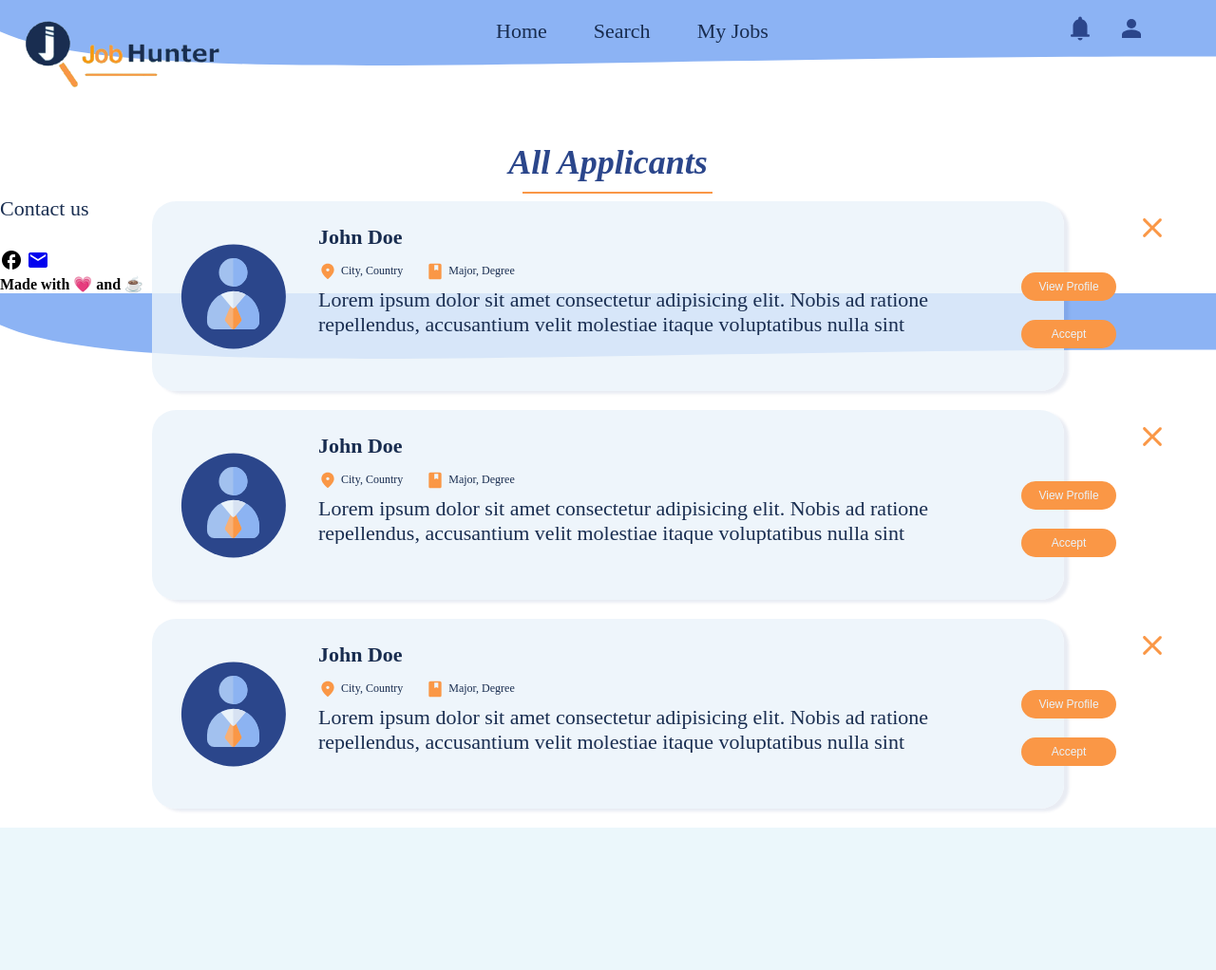
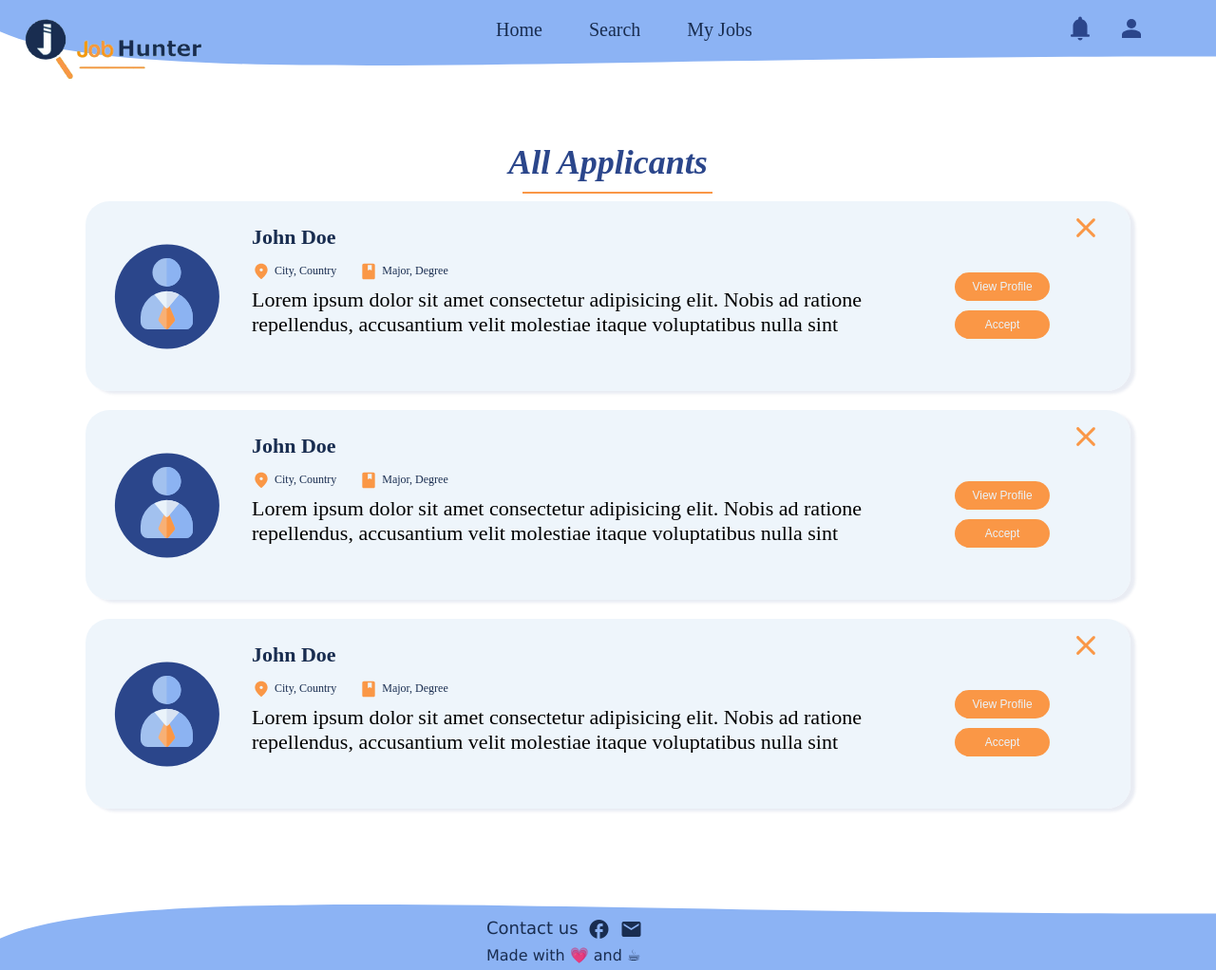
Before and after one commit to RahafNaif/jobHunter, a PHP site: page /Applicants.html in a window 1280 px wide. Shown: the whole page at 95% size. Before the commit the page ends 872 px from the top, so only its background shows below. Run offline with PHP 8.4, Linux system fonts and the light colour scheme.

Commit message:
Add files via upload

```diff
--- a/styles/JobListingStyles.css
+++ b/styles/JobListingStyles.css
@@ -5,11 +5,12 @@
 
 /* SCROLL BAR */
 ::-webkit-scrollbar {
-    width: 10px;
+    width: 0px;
+    background: transparent;
 }
 
 ::-webkit-scrollbar-track {
-    background: #EAF3FA;
+    background: transparent;
 }
 
 ::-webkit-scrollable-thumb {
@@ -41,14 +42,16 @@ h1 {
 }
 
 main {
-    position: absolute;
+    display: flex;
     margin-top: 0;
-    left: 20%;
-    right: 20%;
+    justify-content: center;
+    align-items: center;
 }
 
 .lists {
     margin-top: 10px;
+    margin-left: 50px;
+    margin-right: 50px;
     display: flex;
     flex-direction: column;
     align-items: center;
@@ -57,7 +60,7 @@ main {
 
 .list {
     display: flex;
-    width: 125%;
+    min-width: 1100px;
     height: 25vh;
     background: rgba(234, 243, 250, 0.8);
     margin-bottom: 20px;
@@ -73,14 +76,14 @@ main {
 }
 
 h2,
-p,
+.jonInfo p,
 h6,
 h5 {
     color: #192D50;
     text-align: left;
 }
 
-p {
+.jobDescription {
     font-size: 22px;
     width: 650px;
     height: 50px;
@@ -162,7 +165,7 @@ div svg {
     width: 150px;
 }
 
-.delete{
+.delete {
     position: relative;
     margin: 10px;
     cursor: pointer;
@@ -172,6 +175,7 @@ div svg {
 
 /******** Buttons ********/
 button {
+    display: block;
     position: relative;
     margin: 10px;
     margin-left: 80px;
@@ -208,10 +212,68 @@ button:focus {
     color: #EAF3FA;
 }
 
-
 a {
     text-decoration: none;
 }
+
+/*FOOTER*/
+.footer {
+    position: absolute;
+    top: auto;
+    margin: 0;
+    padding: 0;
+    width: 100%;
+    display: inline-block;
+    overflow-x: hidden;
+}
+
+.shape-footer {
+    transform: rotateX(180deg);
+}
+
+.footer-content {
+    position: absolute;
+    z-index: 2;
+    width: 100%;
+    margin-top: 95px;
+    font-family: 'Lucida Sans', 'Lucida Sans Regular', 'Lucida Grande', 'Lucida Sans Unicode', Geneva, Verdana, sans-serif;
+    font-size: 16px;
+    color: #192D50;
+    left: 40%;
+    right: 40%;
+    display: inline-flex;
+}
+
+.footer-content p {
+    display: block;
+    font-family: 'Lucida Sans', 'Lucida Sans Regular', 'Lucida Grande', 'Lucida Sans Unicode', Geneva, Verdana, sans-serif;
+    font-size: 18px;
+    font-weight: 500;
+    color: #192D50;
+}
+
+.footer-content h4 {
+    position: absolute;
+    top: 30px;
+    font-size: 16px;
+    font-weight: 400;
+    font-family: 'Lucida Sans', 'Lucida Sans Regular', 'Lucida Grande', 'Lucida Sans Unicode', Geneva, Verdana, sans-serif;
+}
+
+.footer-content span {
+    margin: 0;
+    padding-left: 10px;
+    text-decoration: none;
+    color: #192D50;
+}
+
+.footer-content span:hover {
+    color: #EAF3FA;
+    transform: scale(1.1);
+    transition: 0.3s ease-in;
+}
+
+/* POPUP*/
 
 .popup {
     opacity: 0;
@@ -231,7 +293,7 @@ a {
     overflow-x: hidden;
     background-color: #FFF;
     padding: 10px;
-	max-width:400px;
+    max-width: 400px;
     max-height: 400px;
     border-radius: 16px 0 16px 16px;
     box-shadow: 0px 6px 12px rgba(0, 0, 0, 0.2);
@@ -249,17 +311,17 @@ a {
     fill: orange;
 }
 
-.notificationList h3, .notificationList
-p {
-    padding: 0 0 0 5%;
+.notificationList h3,
+.notificationList p {
+    padding: 2.5px;
 }
 
-.content h3{
+.content h3 {
     height: 16px;
     overflow: hidden;
-    margin-left: 10px;
+    margin-left: 30px;
     font-size: 12px;
-    color:#192D50;
+    color: #192D50;
 }
 
 .notificationRow {
@@ -271,15 +333,13 @@ p {
 }
 
 .notificationList .notificationRow {
-    margin-bottom: 1%;
+    margin-bottom: 5px;
     padding: 0;
 }
 
-.date{
-    padding: 0;
-    padding-left: 10%;
+.date {
+    margin-top: 5px;
+    margin-left: 25px;
     font-size: 10px;
     font-weight: 450;
 }
-
-/******** Footer ********/
--- a/styles/NavbarStyles.css
+++ b/styles/NavbarStyles.css
@@ -1,4 +1,3 @@
-
 header {
     position: absolute;
     top: 10px;
@@ -18,7 +17,7 @@ header {
 }
 
 .logo img {
-    width: 220px;
+    width: 200px;
 }
 
 /* Navigation 1*/
@@ -33,7 +32,7 @@ header {
 .navLinks1 a {
     vertical-align: text-bottom;
     font-weight: 500;
-    font-size: 22px;
+    font-size: 20px;
     color: #192D50;
     text-decoration: none;
     padding: 10px
@@ -47,7 +46,6 @@ header {
 
 .navLinks1 li a:hover {
     color: #EAF3FA;
-    font-size: 24px;
     transition: 0.3s ease-in;
 }
 
@@ -103,7 +101,6 @@ header {
 .navLinks1 ul li :hover {
     color: #FA9746;
     transition: 0.3s ease-in;
-    font-size: 16px;
 }
 
 
@@ -180,5 +177,4 @@ ul li:hover ul {
 
 .category h4{
     font-size: 10px;
-
 }
```
Also changed, not shown: styles/employerSearch.css (+70 -16 lines). Lines whose indentation alone changed are shown as unchanged.
